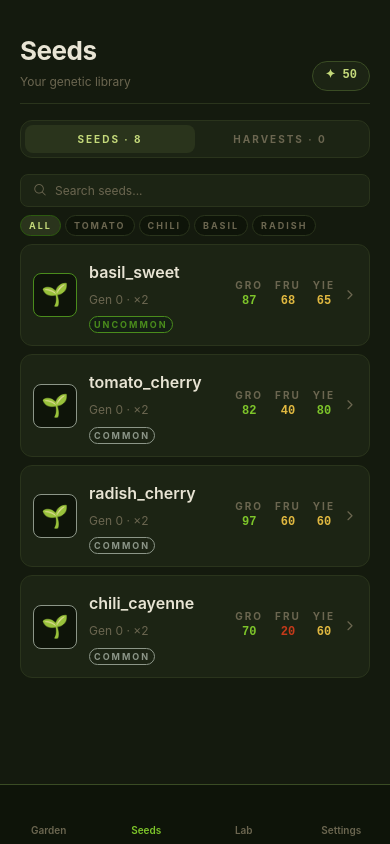
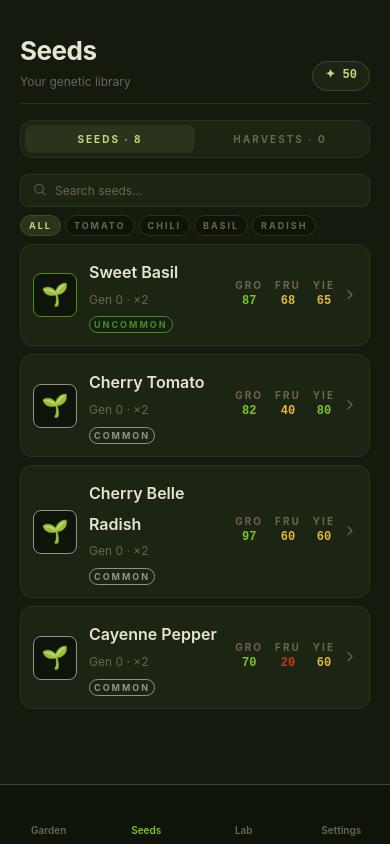
Before and after one commit to Iteai/mendels-garden-2, a React Native app: screen /Seeds in a window 390 px wide. Built offline with nearby package versions, Linux system fonts and the light colour scheme; some icons are missing.

Commit message:
Update inventory.tsx

```diff
--- a/app/(tabs)/inventory.tsx
+++ b/app/(tabs)/inventory.tsx
@@ -25,10 +25,11 @@ import type { SeedItem, HarvestItem } from '../../src/types';
 // ─── Helpers ──────────────────────────────────
 
 function speciesLabel(id: string): string {
-  const map: Record<string, string> = {
-    tomato: 'Tomato', chili: 'Chili', basil: 'Basil', radish: 'Radish',
-  };
-  return map[id] ?? id;
+  try {
+    return getSpecies(id as any).displayName;
+  } catch {
+    return id.replace(/_/g, ' ');
+  }
 }
 
 function rarityBorderColor(rarity: SeedItem['rarity']): string {
```
